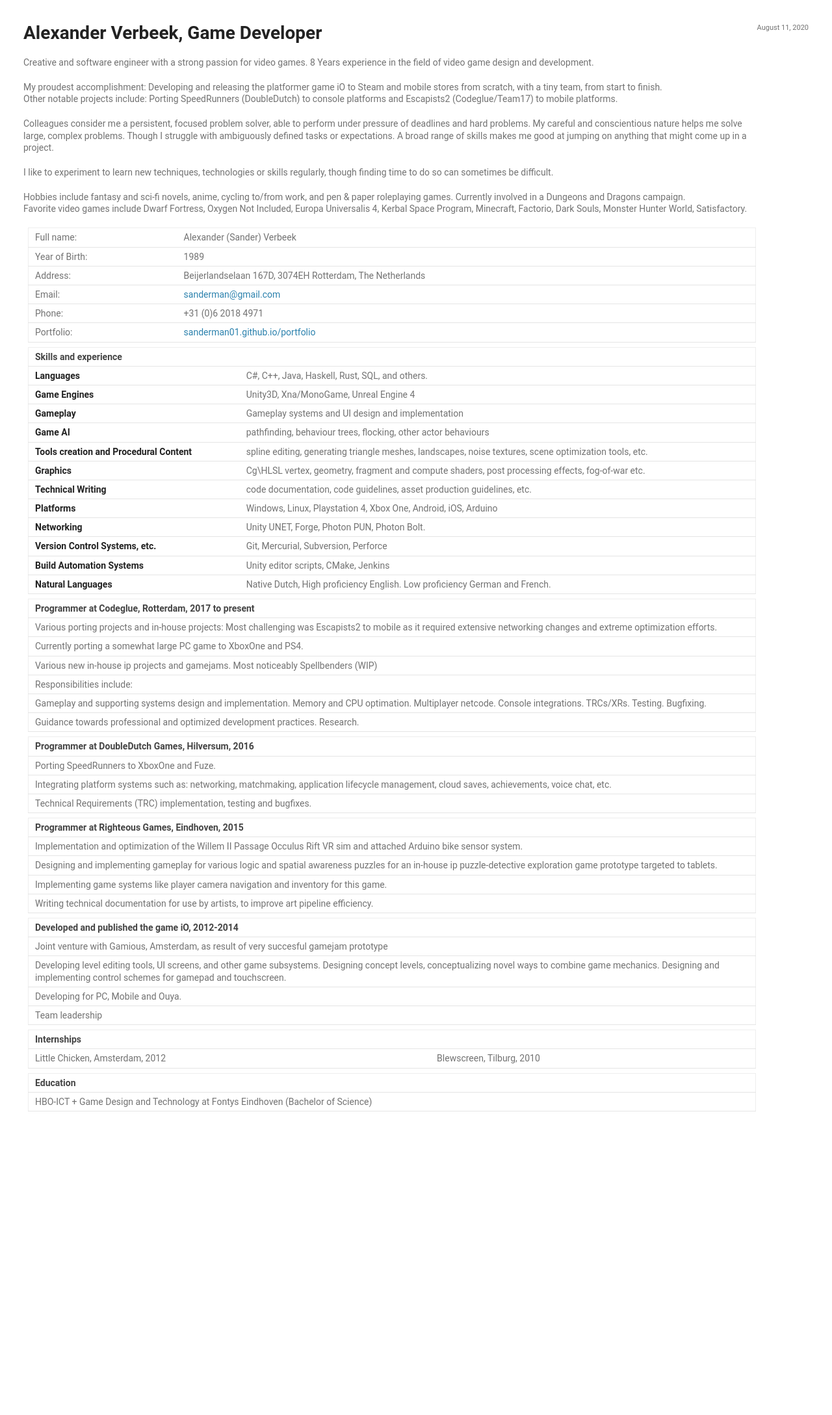
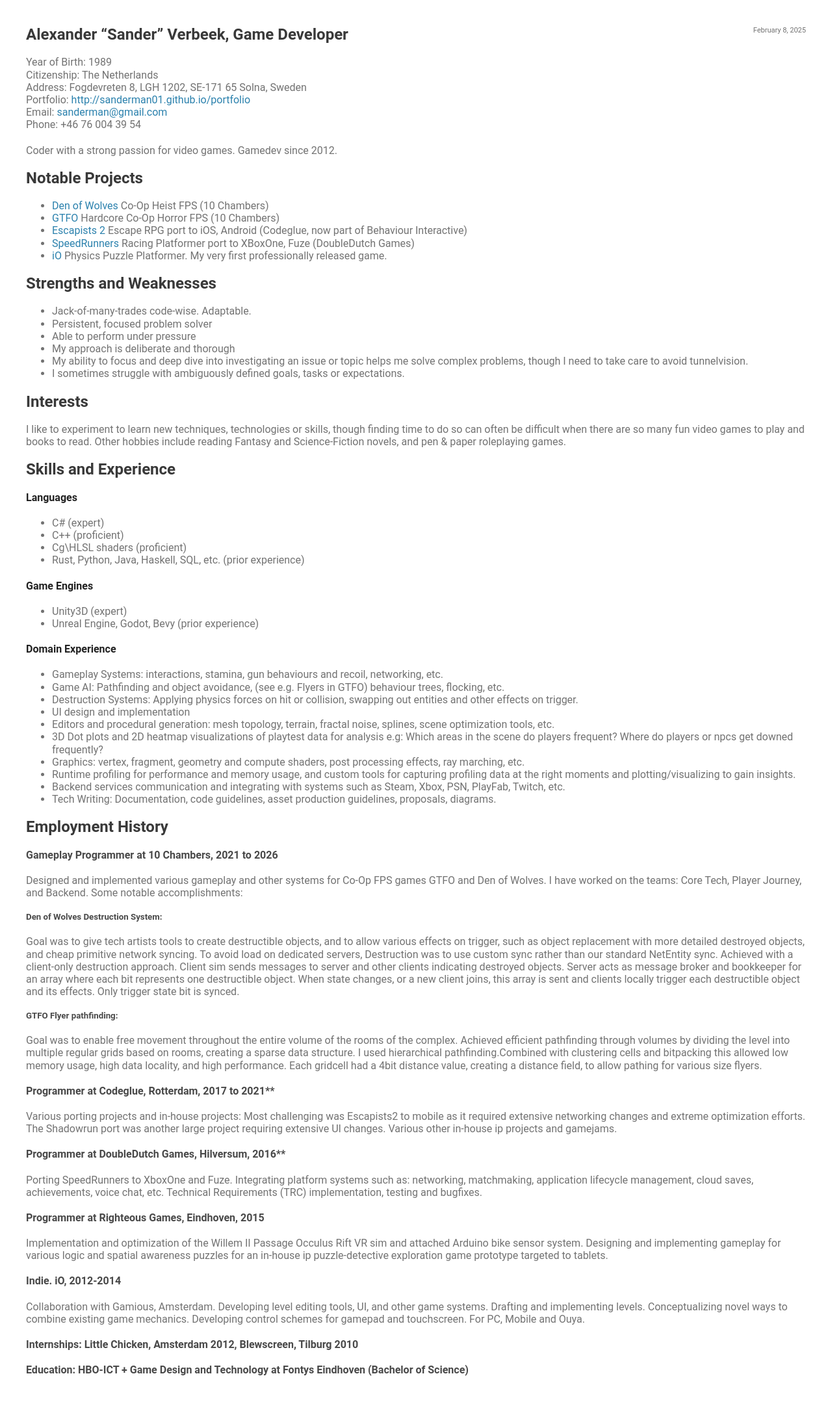
Before and after one commit to sanderman01/sanderman01.github.io, a Jekyll site: the page built from resume.md, in a window 1280 px wide. Shown: the whole page at 65% size. Built offline with Jekyll 4.4.1, drawn with Linux system fonts in a browser that asks for light colours; a script that is not in the unit is left out; before the commit the page ends 1753 px from its top, so only the background shows below that.

Commit message:
update resume

```diff
--- a/assets/css/resume.css
+++ b/assets/css/resume.css
@@ -128,7 +128,7 @@
 
 .highlight { background-color: #f8f8f8; }
 
-body { background-color: #fff; padding: 2em; font: 14px/1.3 Roboto, Arial, sans-serif; color: #727272; font-weight: 400; max-width: 100em; }
+body { background-color: #fff; padding: 2em; font: 1em/1.2 Roboto, Arial, sans-serif; color: #727272; font-weight: 400; max-width: 100em; }
 
 h1, h2, h3, h4, h5, h6 { color: #222; margin: 0 0 20px; }
 
@@ -223,5 +223,3 @@ footer { width: 270px; float: left; position: fixed; bottom: 50px; -webkit-font-
   table { font-size: 8pt; }
 }
 a { color: #2b81ad; }
-
-====
--- a/resume.md
+++ b/resume.md
@@ -1,80 +1,93 @@
 ---
-title: Resume
+title: Resume Alexander Verbeek
 layout: resume
-date: 2020-08-11
+date: 2025-02-08
 ---
 
-# Alexander Verbeek, Game Developer
+## Alexander "Sander" Verbeek, Game Developer
 
-Creative and software engineer with a strong passion for video games. 8 Years experience in the field of video game design and development.
+Year of Birth: 1989
+Citizenship: The Netherlands
+Address: Fogdevreten 8, LGH 1202, SE-171 65 Solna, Sweden
+Portfolio: [http://sanderman01.github.io/portfolio](http://sanderman01.github.io/portfolio)
+Email: [sanderman@gmail.com](mailto:sanderman@gmail.com)
+Phone: +46 76 004 39 54
 
-My proudest accomplishment: Developing and releasing the platformer game iO to Steam and mobile stores from scratch, with a tiny team, from start to finish.
-Other notable projects include: Porting SpeedRunners (DoubleDutch) to console platforms and Escapists2 (Codeglue/Team17) to mobile platforms.
+Coder with a strong passion for video games. Gamedev since 2012.
 
-Colleagues consider me a persistent, focused problem solver, able to perform under pressure of deadlines and hard problems.
-My careful and conscientious nature helps me solve large, complex problems. Though I struggle with ambiguously defined tasks or expectations.
-A broad range of skills makes me good at jumping on anything that might come up in a project.
+## Notable Projects
+* [Den of Wolves](https://www.denofwolves.com/en) Co-Op Heist FPS (10 Chambers)
+* [GTFO](https://gtfothegame.com/) Hardcore Co-Op Horror FPS (10 Chambers)
+* [Escapists 2](https://www.youtube.com/watch?v=qMj-bAyHqq4) Escape RPG port to iOS, Android (Codeglue, now part of Behaviour Interactive)
+* [SpeedRunners](https://www.youtube.com/watch?v=BDGzN0fRQI0) Racing Platformer port to XBoxOne, Fuze (DoubleDutch Games)
+* [iO]((https://store.steampowered.com/app/324070/iO/)) Physics Puzzle Platformer. My very first professionally released game.
 
-I like to experiment to learn new techniques, technologies or skills regularly, though finding time to do so can sometimes be difficult.
+## Strengths and Weaknesses
+* Jack-of-many-trades code-wise. Adaptable.
+* Persistent, focused problem solver
+* Able to perform under pressure
+* My approach is deliberate and thorough
+* My ability to focus and deep dive into investigating an issue or topic helps me solve complex problems, though I need to take care to avoid tunnelvision.
+* I sometimes struggle with ambiguously defined goals, tasks or expectations.
 
-Hobbies include fantasy and sci-fi novels, anime, cycling to/from work, and pen & paper roleplaying games. Currently involved in a Dungeons and Dragons campaign.
-Favorite video games include Dwarf Fortress, Oxygen Not Included, Europa Universalis 4, Kerbal Space Program, Minecraft, Factorio, Dark Souls, Monster Hunter World, Satisfactory.
+## Interests
+I like to experiment to learn new techniques, technologies or skills, though finding time to do so can often be difficult when there are so many fun video games to play and books to read. Other hobbies include reading Fantasy and Science-Fiction novels, and pen & paper roleplaying games.
 
-| Full name: | Alexander (Sander) Verbeek |
-| Year of Birth: | 1989 |
-| Address: | Beijerlandselaan 167D, 3074EH Rotterdam, The Netherlands |
-| Email: | [sanderman@gmail.com](mailto:sanderman@gmail.com) |
-| Phone: | +31 (0)6 2018 4971 |
-| Portfolio: | [sanderman01.github.io/portfolio](http://sanderman01.github.io/portfolio) |
+## Skills and Experience
+**Languages**
+* C# (expert)
+* C++ (proficient)
+* Cg\HLSL shaders (proficient)
+* Rust, Python, Java, Haskell, SQL, etc.  (prior experience)
 
-| Skills and experience |
-| --- |
-| **Languages** | C#, C++, Java, Haskell, Rust, SQL, and others. |
-| **Game Engines** | Unity3D, Xna/MonoGame, Unreal Engine 4 |
-| **Gameplay** | Gameplay systems and UI design and implementation |
-| **Game AI** | pathfinding, behaviour trees, flocking, other actor behaviours |
-| **Tools creation and Procedural Content** | spline editing, generating triangle meshes, landscapes, noise textures, scene optimization tools, etc. |
-| **Graphics** | Cg\HLSL vertex, geometry, fragment and compute shaders, post processing effects, fog-of-war etc. |
-| **Technical Writing** | code documentation, code guidelines, asset production guidelines, etc. |
-| **Platforms** | Windows, Linux, Playstation 4, Xbox One, Android, iOS, Arduino |
-| **Networking** | Unity UNET, Forge, Photon PUN, Photon Bolt. |
-| **Version Control Systems, etc.** | Git, Mercurial, Subversion, Perforce |
-| **Build Automation Systems** | Unity editor scripts, CMake, Jenkins |
-| **Natural Languages** | Native Dutch, High proficiency English. Low proficiency German and French. |
+**Game Engines**
+* Unity3D (expert)
+* Unreal Engine, Godot, Bevy (prior experience)
 
-| Programmer at Codeglue, Rotterdam, 2017 to present |
-| --- | --- |
-| Various porting projects and in-house projects: Most challenging was Escapists2 to mobile as it required extensive networking changes and extreme optimization efforts. |
-| Currently porting a somewhat large PC game to XboxOne and PS4. |
-| Various new in-house ip projects and gamejams. Most noticeably Spellbenders (WIP) |
-| Responsibilities include: |
-| Gameplay and supporting systems design and implementation. Memory and CPU optimation. Multiplayer netcode. Console integrations. TRCs/XRs. Testing. Bugfixing. |
-| Guidance towards professional and optimized development practices. Research. |
+**Domain Experience**
+* Gameplay Systems: interactions, stamina, gun behaviours and recoil, networking, etc.
+* Game AI: Pathfinding and object avoidance, (see e.g. Flyers in GTFO) behaviour trees, flocking, etc.
+* Destruction Systems: Applying physics forces on hit or collision, swapping out entities and other effects on trigger.
+* UI design and implementation
+* Editors and procedural generation: mesh topology, terrain, fractal noise, splines, scene optimization tools, etc.
+* 3D Dot plots and 2D heatmap visualizations of playtest data for analysis e.g: Which areas in the scene do players frequent? Where do players or npcs get downed frequently?
+* Graphics: vertex, fragment, geometry and compute shaders, post processing effects, ray marching, etc.
+* Runtime profiling for performance and memory usage, and custom tools for capturing profiling data at the right moments and plotting/visualizing to gain insights.
+* Backend services communication and integrating with systems such as
+Steam, Xbox, PSN, PlayFab, Twitch, etc.
+* Tech Writing: Documentation, code guidelines, asset production guidelines, proposals, diagrams.
 
-| Programmer at DoubleDutch Games, Hilversum, 2016 |
-| --- | --- |
-| Porting SpeedRunners to XboxOne and Fuze.
-| Integrating platform systems such as: networking, matchmaking, application lifecycle management, cloud saves, achievements, voice chat, etc. |
-| Technical Requirements (TRC) implementation, testing and bugfixes. |
+## Employment History
+#### Gameplay Programmer at 10 Chambers, 2021 to 2026
 
-| Programmer at Righteous Games, Eindhoven, 2015 |
-| --- | --- |
-| Implementation and optimization of the Willem II Passage Occulus Rift VR sim and attached Arduino bike sensor system. |
-| Designing and implementing gameplay for various logic and spatial awareness puzzles for an in-house ip puzzle-detective exploration game prototype targeted to tablets. |
-| Implementing game systems like player camera navigation and inventory for this game.
-| Writing technical documentation for use by artists, to improve art pipeline efficiency.
+Designed and implemented various gameplay and other systems for Co-Op FPS games GTFO and Den of Wolves. I have worked on the teams: Core Tech, Player Journey, and Backend.
+Some notable accomplishments:
 
-| Developed and published the game iO, 2012-2014 |
-| --- | --- |
-| Joint venture with Gamious, Amsterdam, as result of very succesful gamejam prototype |
-| Developing level editing tools, UI screens, and other game subsystems. Designing concept levels, conceptualizing novel ways to combine game mechanics. Designing and implementing control schemes for gamepad and touchscreen. |
-| Developing for PC, Mobile and Ouya. |
-| Team leadership |
+##### Den of Wolves Destruction System:
+Goal was to give tech artists tools to create destructible objects, and to allow various effects on trigger, such as object replacement with more detailed destroyed objects, and cheap primitive network syncing. To avoid load on dedicated servers, Destruction was to use custom sync rather than our standard NetEntity sync.
+Achieved with a client-only destruction approach. Client sim sends messages to server and other clients indicating destroyed objects. Server acts as message broker and bookkeeper for an array where each bit represents one destructible object.
+When state changes, or a new client joins, this array is sent and clients locally trigger each destructible object and its effects. Only trigger state bit is synced.
 
-| Internships |   |
-| --- | --- |
-| Little Chicken, Amsterdam, 2012 | Blewscreen, Tilburg, 2010 |
+##### GTFO Flyer pathfinding:
+Goal was to enable free movement throughout the entire volume of the rooms of the complex.
+Achieved efficient pathfinding through volumes by dividing the level into multiple regular grids based on rooms, creating a sparse data structure. I used hierarchical pathfinding.Combined with clustering cells and bitpacking this allowed low memory usage, high data locality, and high performance. Each gridcell had a 4bit distance value, creating a distance field, to allow pathing for various size flyers.
 
-| Education |
-| --- |
-| HBO-ICT + Game Design and Technology at Fontys Eindhoven (Bachelor of Science) |
+#### Programmer at Codeglue, Rotterdam, 2017 to 2021**
+Various porting projects and in-house projects: Most challenging was Escapists2 to mobile as it required extensive networking changes and extreme optimization efforts.
+The Shadowrun port was another large project requiring extensive UI changes.
+Various other in-house ip projects and gamejams.
+
+#### Programmer at DoubleDutch Games, Hilversum, 2016**
+Porting SpeedRunners to XboxOne and Fuze.
+Integrating platform systems such as: networking, matchmaking, application lifecycle management, cloud saves, achievements, voice chat, etc.
+Technical Requirements (TRC) implementation, testing and bugfixes.
+
+#### Programmer at Righteous Games, Eindhoven, 2015
+Implementation and optimization of the Willem II Passage Occulus Rift VR sim and attached Arduino bike sensor system.
+Designing and implementing gameplay for various logic and spatial awareness puzzles for an in-house ip puzzle-detective exploration game prototype targeted to tablets.
+
+#### Indie. iO, 2012-2014
+ Collaboration with Gamious, Amsterdam. Developing level editing tools, UI, and other game systems. Drafting and implementing levels. Conceptualizing novel ways to combine existing game mechanics. Developing control schemes for gamepad and touchscreen. For PC, Mobile and Ouya.
+
+#### Internships: Little Chicken, Amsterdam 2012, Blewscreen, Tilburg 2010
+#### Education: HBO-ICT + Game Design and Technology at Fontys Eindhoven (Bachelor of Science)
```
